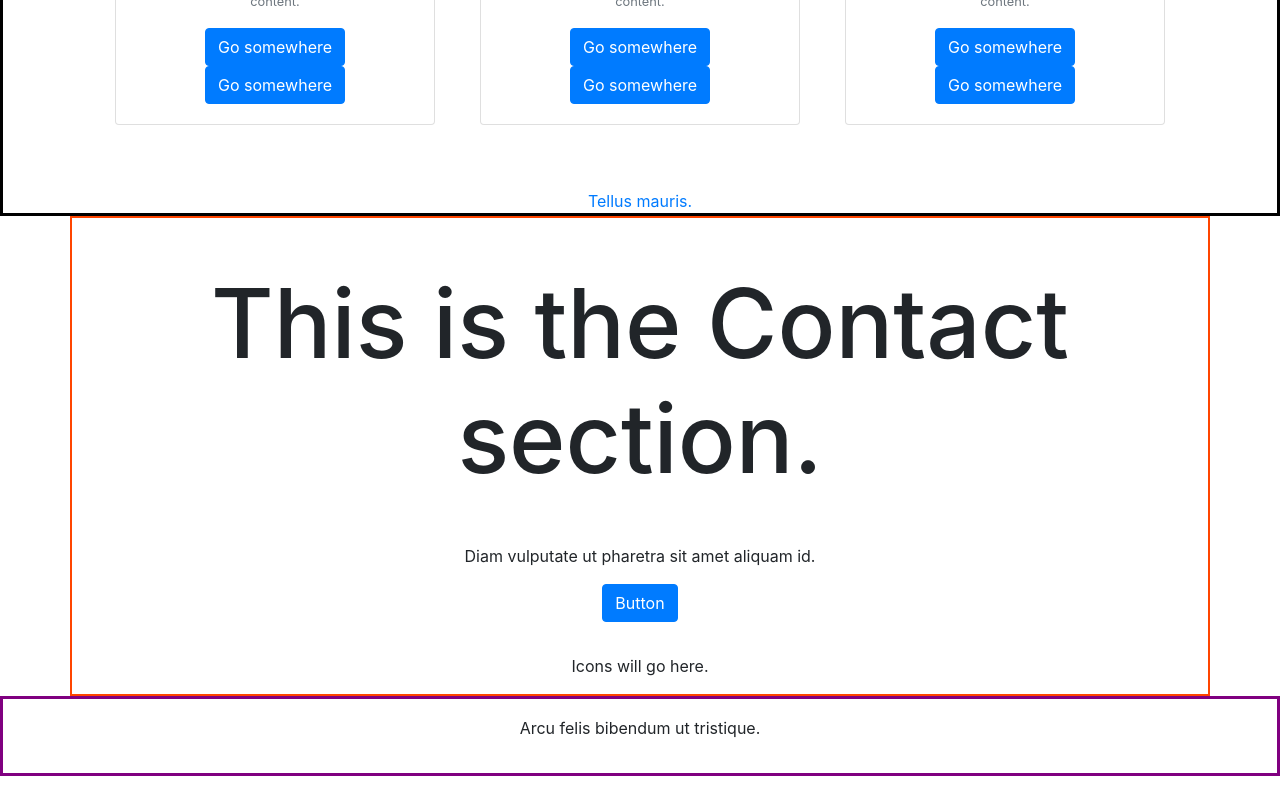
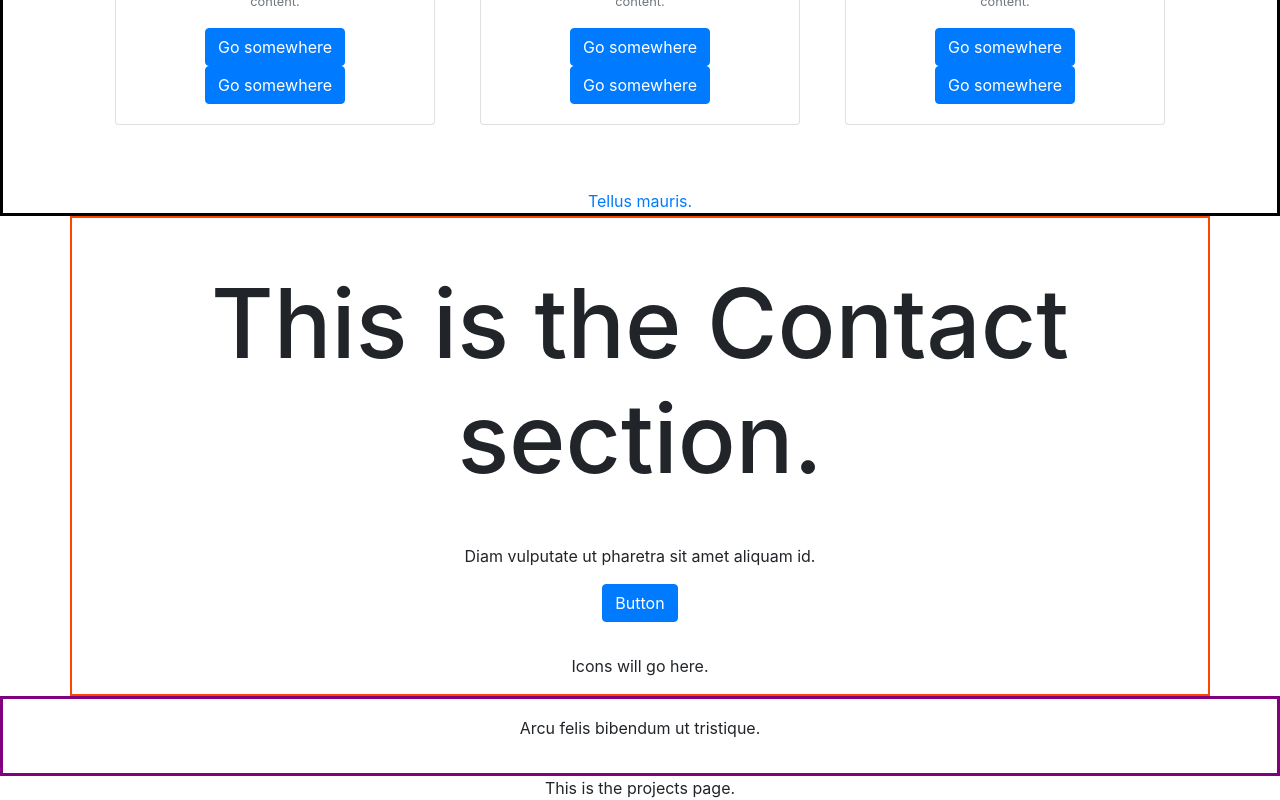
Before and after one commit to Guillermo-Martin/gcm-portfolio, a React (Create React App) app: page /projects in a window 1280 px wide. Shown: the part 2456-3256 px from the top of the page. Before the commit the page ends 3232 px from the top, so only its background shows below. Built offline with nearby package versions, Linux system fonts and the light colour scheme.

Commit message:
Create ProjectsPage component and render in App.js

```diff
--- a/src/App.js
+++ b/src/App.js
@@ -4,6 +4,7 @@ import About from './components/About';
 import Projects from './components/Projects';
 import Contact from './components/Contact';
 import Footer from './components/Footer';
+import ProjectsPage from './components/ProjectsPage';
 import './App.css';
 
 function App() {
@@ -14,6 +15,7 @@ function App() {
       <Projects />
       <Contact />
       <Footer />
+      <ProjectsPage />
     </div>
   );
 }
--- /dev/null
+++ b/src/components/ProjectsPage.js
@@ -0,0 +1,9 @@
+import React from 'react';
+
+function ProjectsPage() {
+  return(
+    <div>This is the projects page.</div>
+  );
+}
+
+export default ProjectsPage;
```
